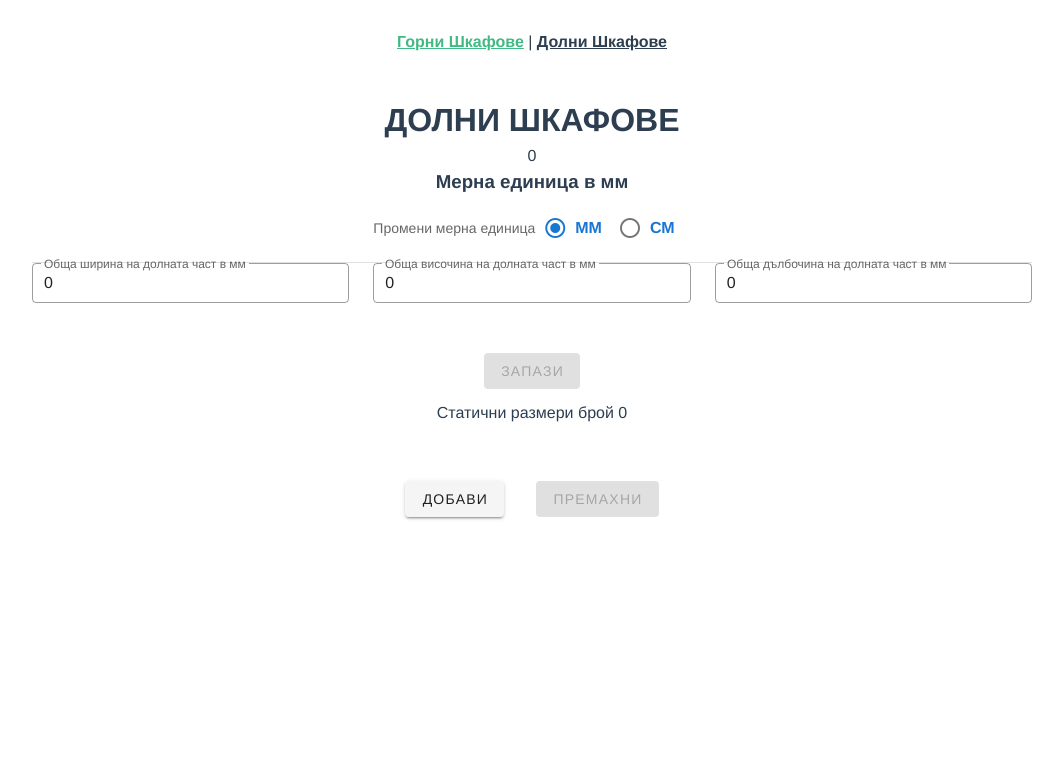
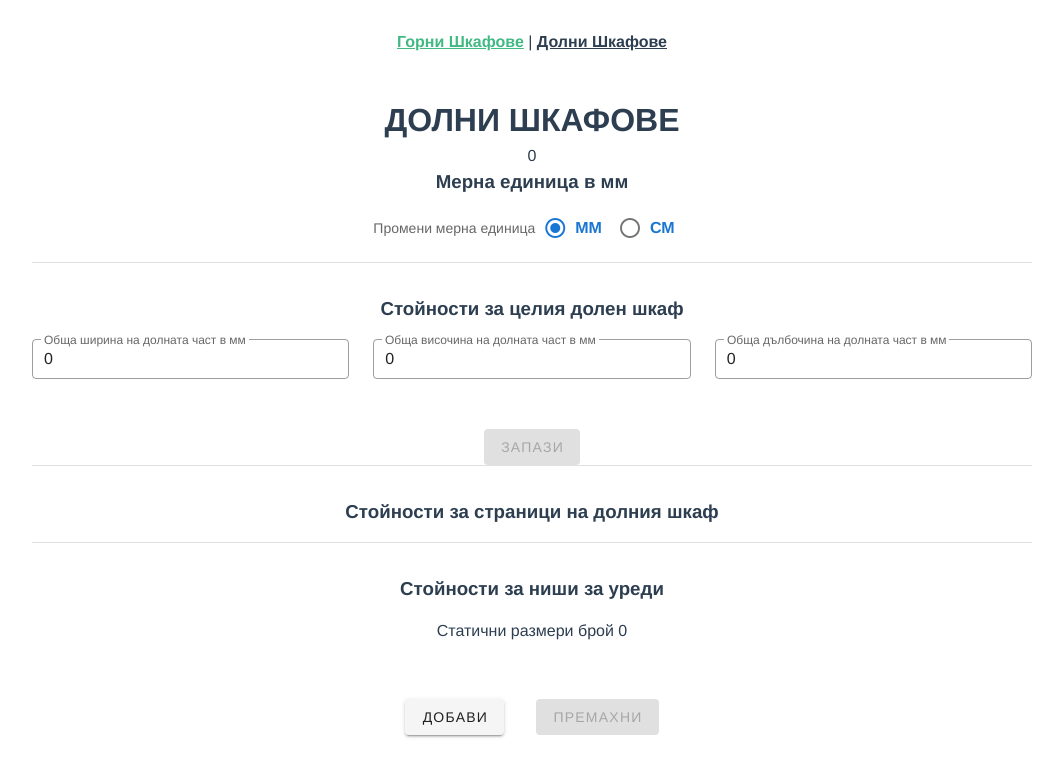
Before and after one commit to didoviktorov/wood-calculator, a Vue app: page / in a window 1280 px wide. Shown: the top 776 px of the page, without its empty margins (108-1171 px from the left). Built offline with nearby package versions, Linux system fonts and the light colour scheme.

Commit message:
new styles for forms

```diff
--- a/src/components/LowerShelf.vue
+++ b/src/components/LowerShelf.vue
@@ -38,7 +38,10 @@
           </v-col>
         </v-row>
         <v-divider />
-        <v-form v-model="validWholeShelf" class="shelf-form">
+        <div class="header-section">
+          <h3>Стойности за целия долен шкаф</h3>
+        </div>
+        <v-form v-model="validWholeShelf">
           <v-row align="center" justify="center">
             <!-- Whole width region -->
             <v-col cols="12" sm="8" md="4">
@@ -85,7 +88,16 @@
           </v-row>
         </v-form>
         <!-- Shelf outer sides region -->
-        <div v-if="isVisibleShelfOuterSidesAddedMessage" class="sides-added">
+        <v-divider />
+        <div class="header-section">
+          <h3>Стойности за страници на долния шкаф</h3>
+        </div>
+        <div
+          v-if="
+            !showOuterShelfSidesForEdit && isVisibleShelfOuterSidesAddedMessage
+          "
+          class="sides-added"
+        >
           {{ getShelfOuterSidesAddedMessage() }}
         </div>
         <v-row
@@ -181,6 +193,10 @@
               </v-container>
             </v-form>
           </v-row>
+        </div>
+        <v-divider />
+        <div class="header-section">
+          <h3>Стойности за ниши за уреди</h3>
         </div>
         <!-- Static cabinets region -->
         <v-row align="center" justify="center">
@@ -282,8 +298,8 @@ export default {
     numberRules() {
       return [
         v => !!v || "Тази стойност е задължителна",
+        v => !isNaN(v) || "Стойността трябва да бъде число",
         v => v > 0 || "Стойността трябва да по-голяма от 0",
-        v => !isNaN(v) || "Стойността трябва да бъде число",
         v =>
           Number.isInteger(Number(v)) ||
           "Стойността трябва да бъде целочислено число"
@@ -325,7 +341,7 @@ export default {
     },
     addShelfOuterSides() {
       let outerSideToAdd = {
-        width: this.staticOuterSideWidth,
+        width: parseInt(this.staticOuterSideWidth),
         height: this.shelfHeight,
         depth: this.shelfDepth,
         isValid: true
@@ -446,6 +462,9 @@ export default {
 </script>
 
 <style scoped>
+.shelf-form {
+  padding-top: 2rem;
+}
 .flex-center {
   display: flex;
   flex-direction: column;
@@ -475,4 +494,8 @@ export default {
 .delete-outer-side {
   top: 1rem;
 }
+.header-section {
+  padding-top: 2rem;
+  padding-bottom: 1rem;
+}
 </style>
```
